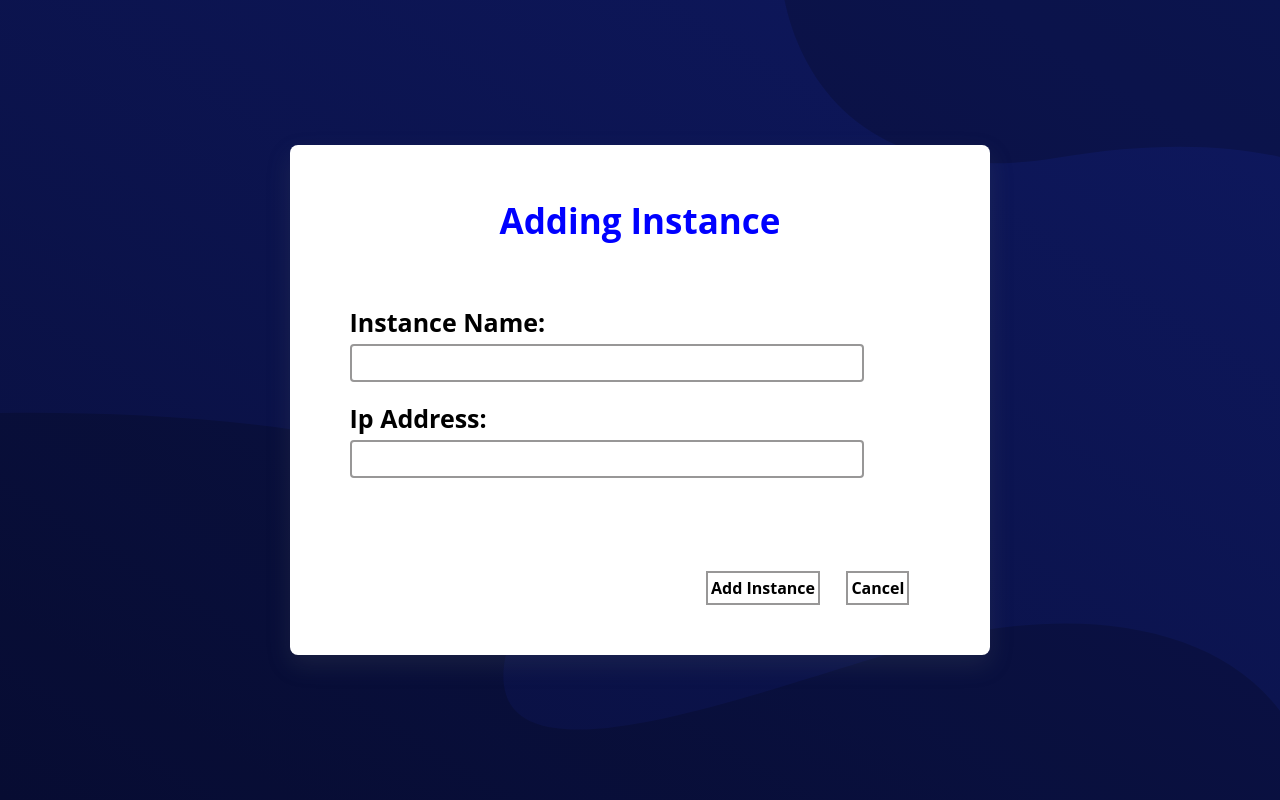
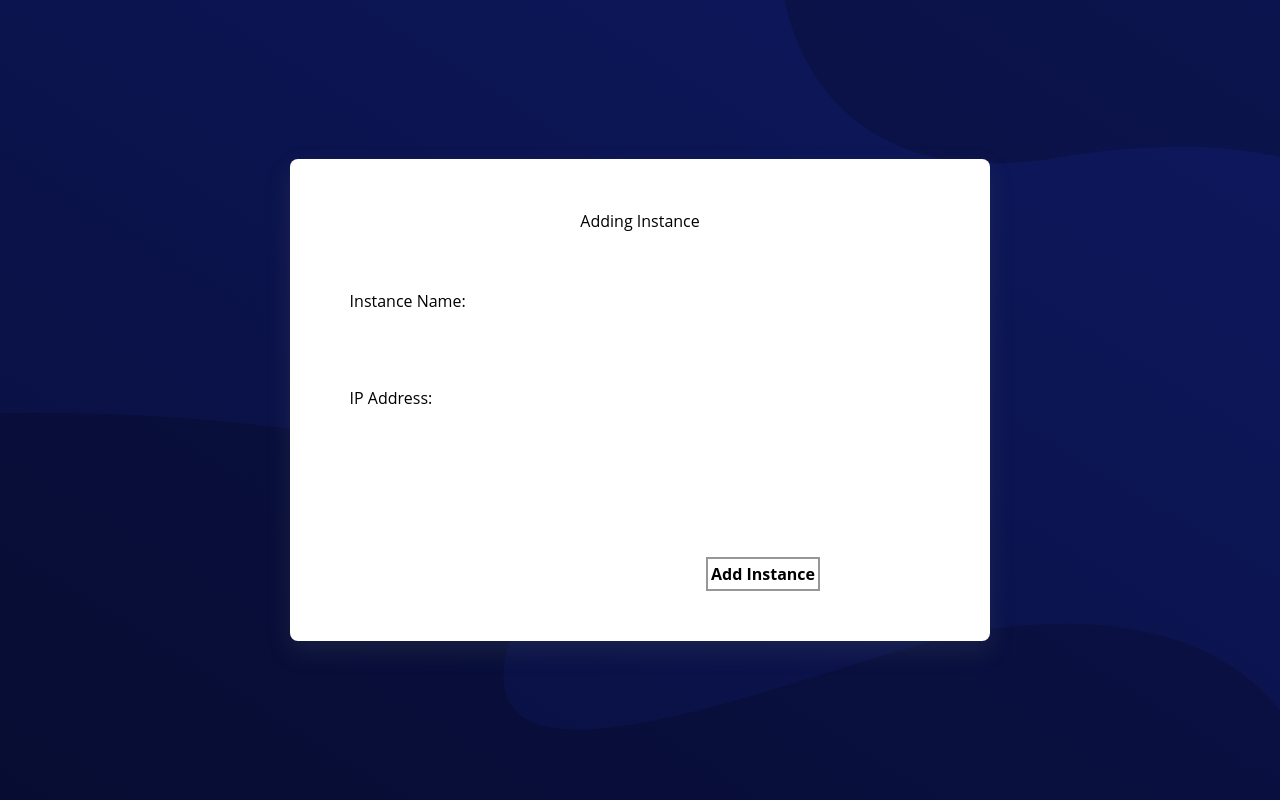
Before and after one commit to The-Varieties/ciso-front-end, a React (Create React App) app: page /add-new-instance in a window 1280 px wide. Built offline with nearby package versions, Linux system fonts and the light colour scheme.

Commit message:
Merge branch 'feat/cards_component' into feat/dashboard

```diff
--- a/src/pages/addNewInstancePage/index.jsx
+++ b/src/pages/addNewInstancePage/index.jsx
@@ -5,25 +5,21 @@
 import React from 'react';
 import './style.css';
 
-function AddInstance(){
-
-    //const {adding, handleSubmit} = useForm();
-
+function AddInstance(props){
     return (
         <div class="AddingInstanceForm">
-            <form class="form" action="#">
-                <p class='heading'><strong>Adding Instance</strong></p>
+            <form class="form"action="#">
+                <h1 className='text-center'>Adding Instance</h1>
                 <div class="inputContainer">
-                    <label for="" class="labeltext">Instance Name: </label><br/>
-                    <input type="text" class="inputtext"></input>
+                    <label for="" class="label">Instance Name: </label><br/>
+                    <input type="text" class="input"></input>
                 </div>
                 <div class="inputContainer">
-                    <label for="" class="labeltext">Ip Address: </label><br/>
-                    <input type="text" class="inputtext"></input>
+                    <label for="" class="label">IP Address: </label><br/>
+                    <input type="text" class="input"></input>
                 </div>
 
                 <button  type="submit" class="addbtn" value="Add">Add Instance</button >
-                <button  type="submit" class="cancelbtn" value="cancel">Cancel</button >
             </form>
         </div>
     )
```
